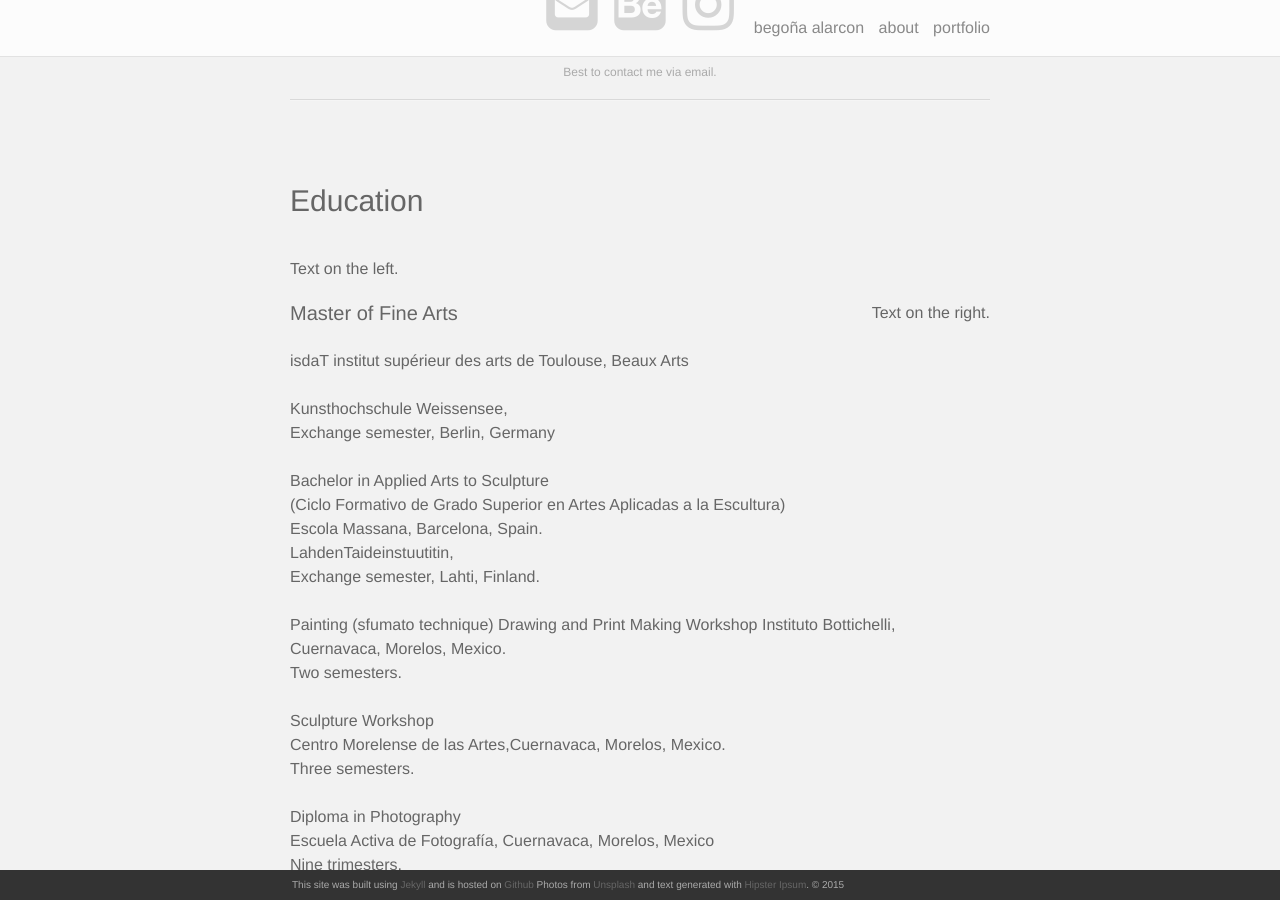
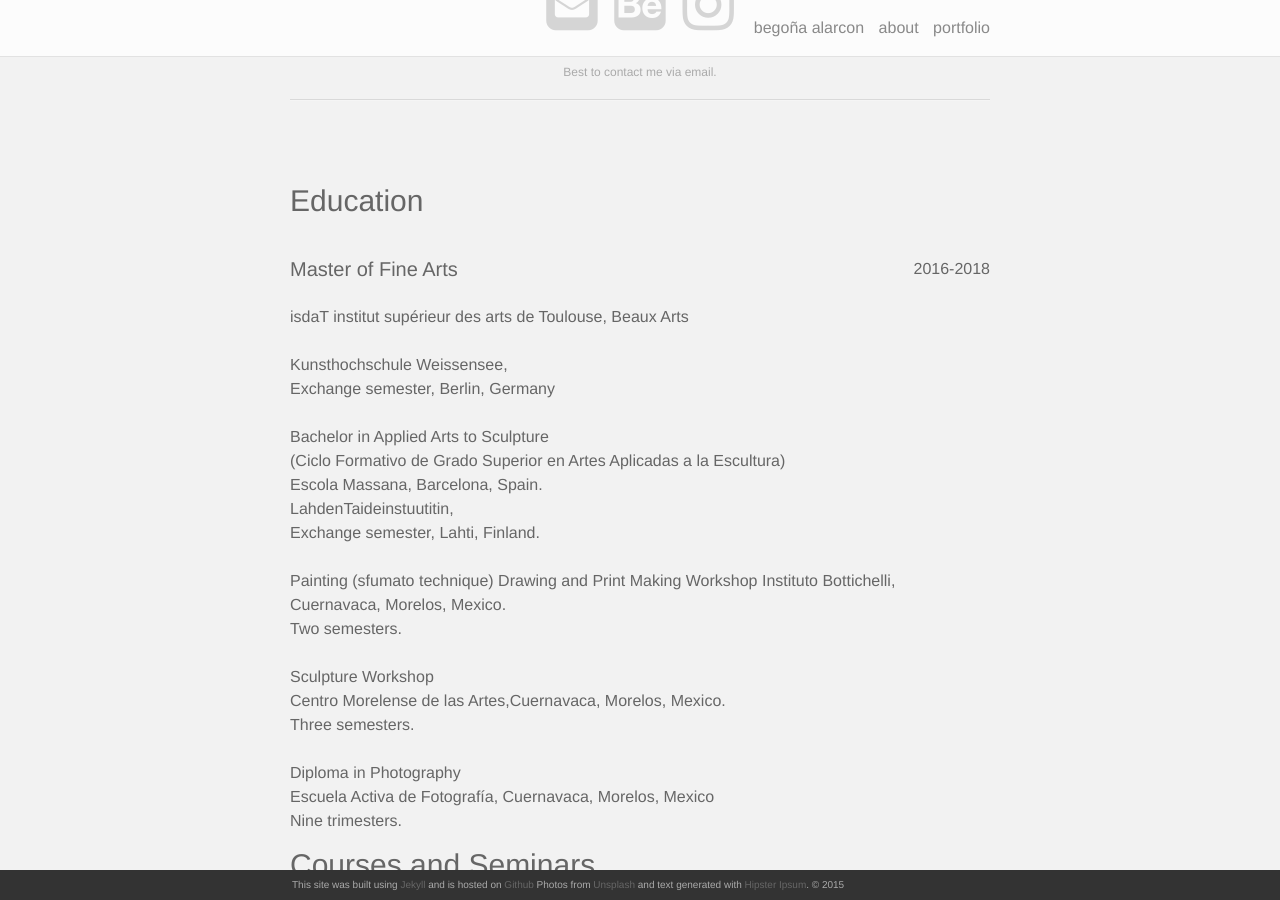
Before and after one commit to begoalarcon/begoalarcon.github.io, a Jekyll site: the page built from about.md, in a window 1280 px wide and 900 px high, scrolled down 515 px. Built offline with Jekyll 4.4.1, drawn with Linux system fonts in a browser that asks for light colours; nearby versions of some CDN libraries.

Commit message:
Update about.md

```diff
--- a/about.md
+++ b/about.md
@@ -37,8 +37,7 @@ permalink: /about/
 <br/>
 <h3>Education</h3> <br/>
 <div id="textbox">
-  <p class="alignleft">Text on the left.</p>
-  <p class="alignright">Text on the right.</p>
+  <p class="alignright">2016-2018</p>
 </div>
 <h4>Master of Fine Arts </h4><br/>
 isdaT institut supérieur des arts de Toulouse, Beaux Arts<br/>
```
